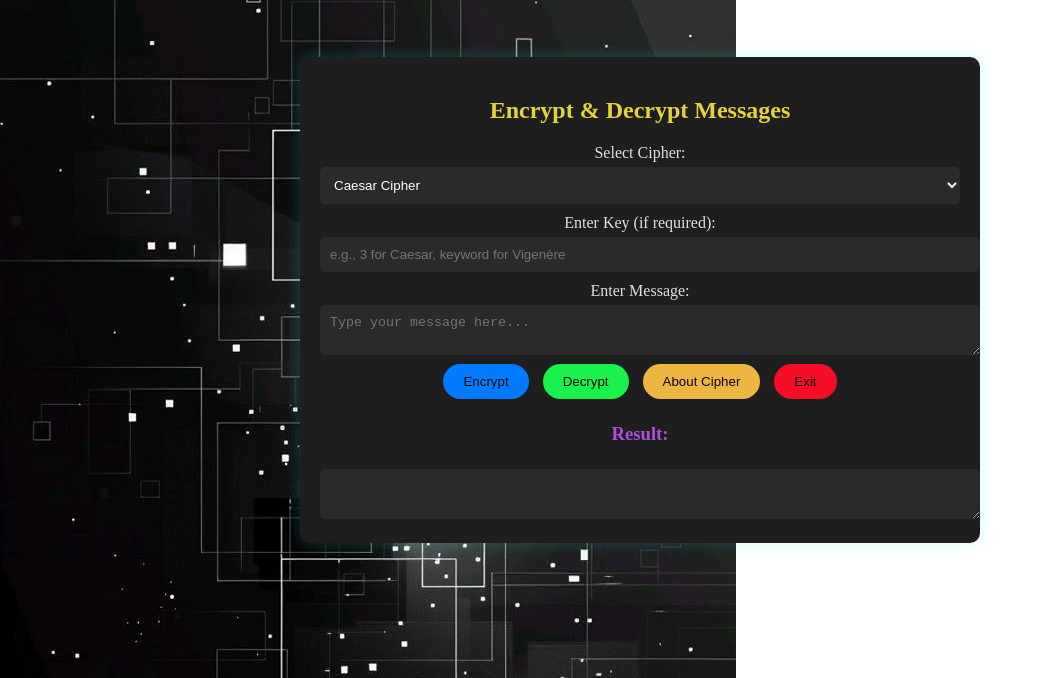
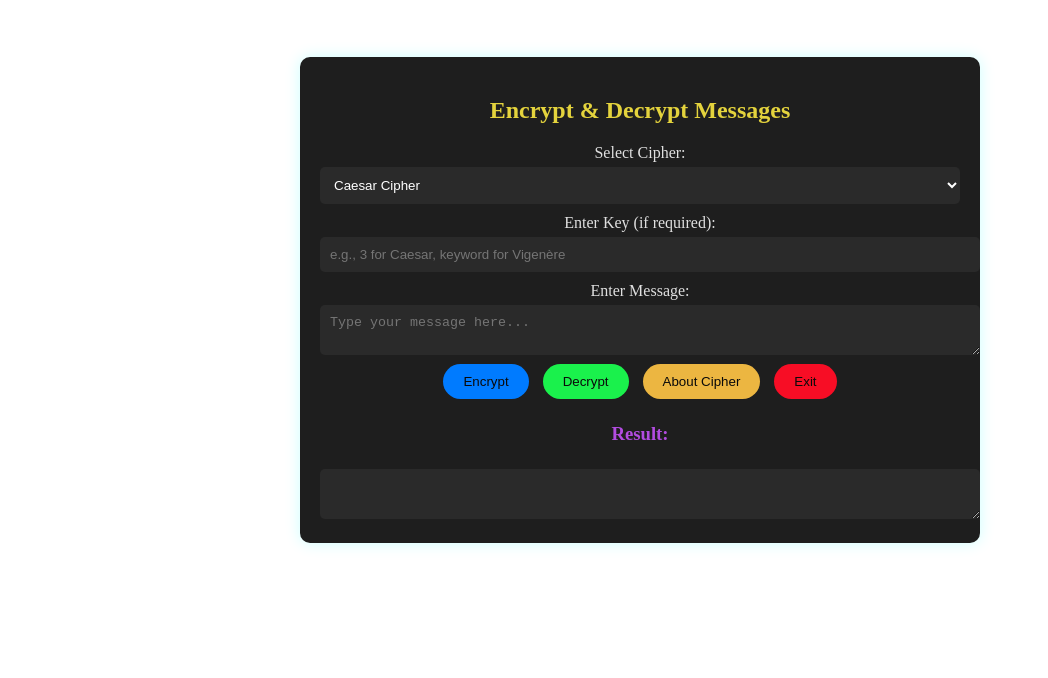
Before and after one commit to Irshad723/ENCRYPTIT, a plain HTML site: page index.html in a window 1280 px wide. Shown: the part 122-800 px from the top of the page, without its empty margins (0-1048 px from the left). Drawn offline with Linux system fonts and the light colour scheme.

Commit message:
Update style.css

```diff
--- a/style.css
+++ b/style.css
@@ -1,7 +1,6 @@
 body {
     font-family: Arial, sans-serif;
-    background-image: url(background1.jpg);
-    background-repeat:no-repeat;
+
     color: #E0E0E0;
     text-align: center;
     margin: 0;
```
